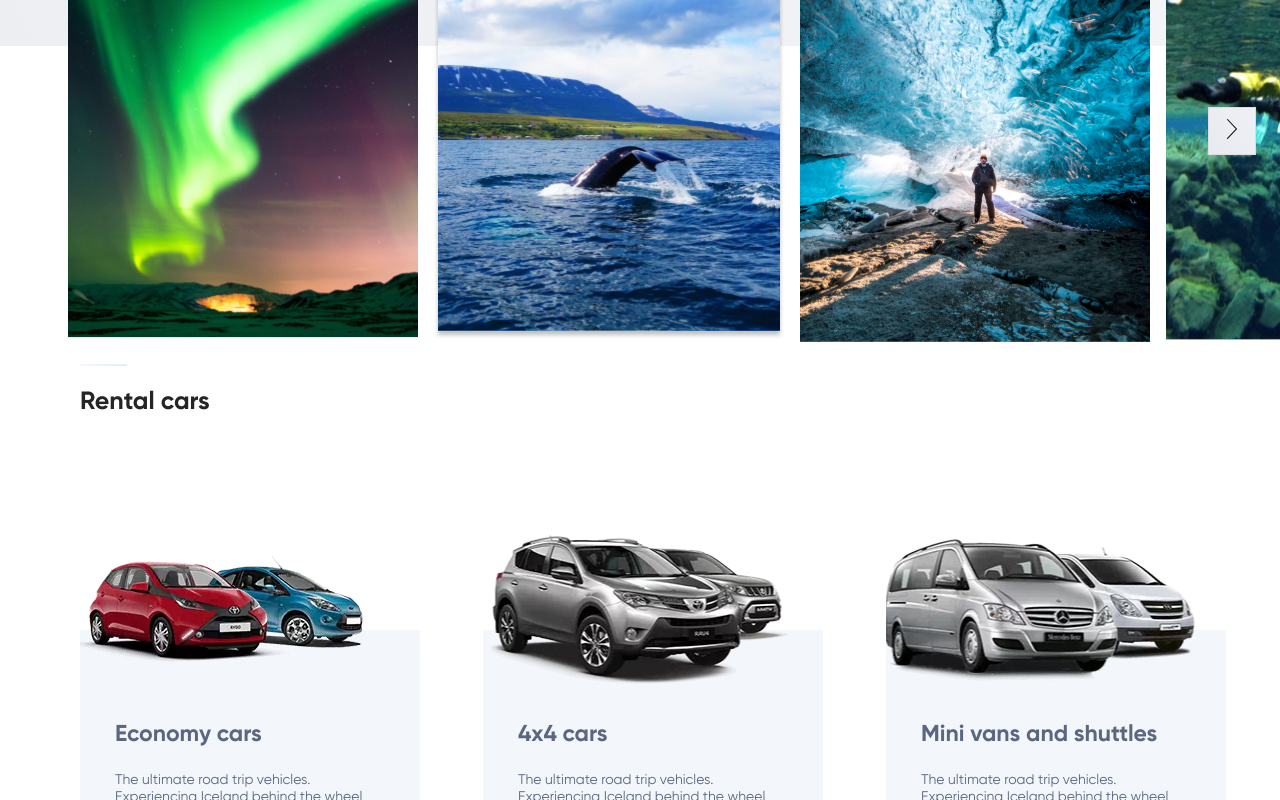
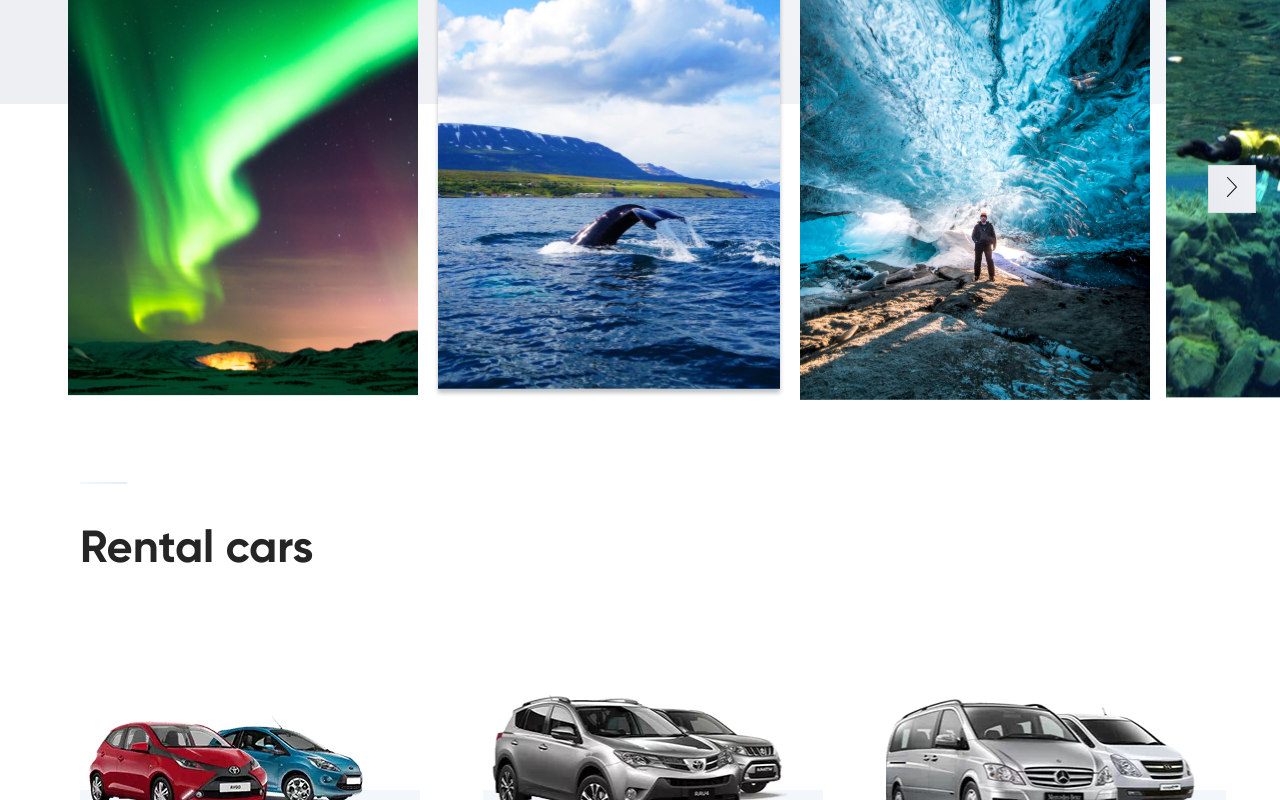
Before and after one commit to Farouk-Adedamola/icelandUI, a React (Create React App) app: page / in a window 1280 px wide. Shown: the part 2649-3449 px from the top of the page. Built offline with nearby package versions, Linux system fonts and the light colour scheme.

Commit message:
commit changes

```diff
--- a/src/App.js
+++ b/src/App.js
@@ -5,6 +5,8 @@ import AdventureSection from "./Components/AdventureSection/AdventureSection";
 import CarRental from "./Components/Equals/CarRentals/CarRental";
 import Blog from "./Components/Equals/Blogs/Blog";
 import Tour from "./Components/Equals/Tour/Tour";
+
+// equals
 
 import Slider from "./Components/Equals/ThingsTodoSlider/Slider";
 import NavBar from "./Components/NavBar/PrimaryNav/NavBar";
@@ -64,7 +66,7 @@ function App() {
           </Slider>
         </div>
       </article>
-      <section className={classes.section}>
+      <section className={classes.secondSection}>
         <CarRental />
         <Blog />
       </section>
--- a/src/App.module.css
+++ b/src/App.module.css
@@ -21,16 +21,19 @@
 }
 
 @media screen and (min-width: 760px) {
-  .section {
+  .section,
+  .secondSection {
     padding: 90px 50px;
   }
+
   .slider {
     padding-left: 40px;
   }
 }
 
 @media screen and (min-width: 1200px) {
-  .section {
+  .section,
+  .secondSection {
     padding: 198px 80px;
   }
 
--- a/src/Components/Equals/Blogs/Blog.module.css
+++ b/src/Components/Equals/Blogs/Blog.module.css
@@ -162,4 +162,8 @@
   .contain > img {
     width: 348px;
   }
+
+  .header h1 {
+    font-size: 45px;
+  }
 }
--- a/src/Components/Equals/CarRentals/CarRental.module.css
+++ b/src/Components/Equals/CarRentals/CarRental.module.css
@@ -1,6 +1,6 @@
 .main {
   width: 90vw;
-  margin: 240px auto;
+  margin: 240px auto 0 auto;
 }
 .overline {
   background: linear-gradient(66.7deg, #ffffff -66.11%, #e1ecff 100%);
@@ -123,7 +123,7 @@
 
 @media screen and (min-width: 1200px) {
   .main {
-    margin-top: 120px;
+    margin-top: 180px;
   }
 
   .section {
@@ -140,4 +140,8 @@
   .contain {
     width: 280;
   }
+
+  .main h2 {
+    font-size: 45px;
+  }
 }
--- a/src/Components/Equals/Tour/Tour.module.css
+++ b/src/Components/Equals/Tour/Tour.module.css
@@ -167,4 +167,8 @@
   .contain > img {
     width: 348px;
   }
+
+  .header h2 {
+    font-size: 45px;
+  }
 }
--- a/src/Components/Footer/Footer.module.css
+++ b/src/Components/Footer/Footer.module.css
@@ -26,6 +26,10 @@
 
 .container1 {
   padding-top: 72px;
+}
+
+.footerSection {
+  padding-bottom: 20px;
 }
 
 @media screen and (min-width: 760px) {
@@ -60,13 +64,6 @@
 }
 
 @media screen and (min-width: 1200px) {
-  .footerSection {
-    /* padding: 86px 150px 115px 150px;
-    display: flex;
-    justify-content: space-between;
-    align-items: center;
-    grid-template-columns: 1fr 1fr; */
-  }
   .container1 {
     width: 70%;
     align-self: flex-end;
--- a/src/Components/HeroSection/HeroSection.module.css
+++ b/src/Components/HeroSection/HeroSection.module.css
@@ -1,6 +1,7 @@
 .section {
   padding-left: 15px;
   padding-right: 15px;
+  /* border: 1px solid red; */
 }
 
 .section h1 {
@@ -40,7 +41,6 @@
   width: 85vw;
   margin: 0 auto;
   transition: all 1s;
-  /* padding: 15px 0; */
 }
 
 .render ul {
@@ -170,3 +170,9 @@
     font-family: "bold";
   }
 }
+
+@media screen and (min-width: 1600px) {
+  .secondmain img {
+    width: 49vw;
+  }
+}
--- a/src/Components/NavBar/PrimaryNav/NavBar.module.css
+++ b/src/Components/NavBar/PrimaryNav/NavBar.module.css
@@ -62,7 +62,7 @@ h1 {
 }
 
 .article ul li {
-  background: #fff;
+  /* background: #fff; */
   margin-top: 0.5rem;
   padding: 0.4rem 0.6rem;
   transition: all 0.5s;
@@ -71,9 +71,12 @@ h1 {
 .article ul li a {
   text-decoration: none;
   font-size: 1.5rem;
-  /* color: #e67e22; */
+  font-family: "bold";
   text-transform: capitalize;
   transition: all 0.2s;
+  background: linear-gradient(to right, #178598 0%, #330867 100%);
+  -webkit-background-clip: text;
+  -webkit-text-fill-color: transparent;
 }
 
 @media screen and (min-width: 760px) {
```
